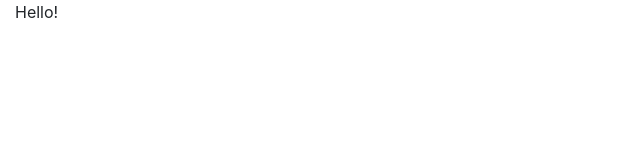
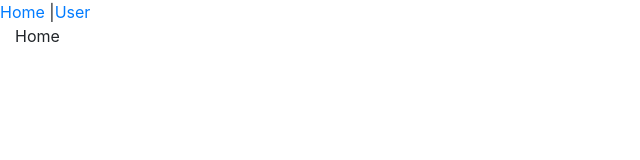
Before and after one commit to aliskander84/random-users-react, a React (Create React App) app: page / in a window 1280 px wide. Shown: the top 160 px of the page, without its empty margins (0-640 px from the left). Built offline with nearby package versions, Linux system fonts and the light colour scheme.

Commit message:
added router, Home User Header components

```diff
--- a/package.json
+++ b/package.json
@@ -7,11 +7,13 @@
     "@types/react": "^16.9.0",
     "@types/react-dom": "^16.9.0",
     "@types/react-redux": "^7.1.7",
+    "@types/react-router-dom": "^5.1.4",
     "bootstrap": "^4.4.1",
     "react": "^16.13.1",
     "react-bootstrap": "^1.0.0",
     "react-dom": "^16.13.1",
     "react-redux": "^7.2.0",
+    "react-router-dom": "^5.1.2",
     "react-scripts": "3.4.1",
     "redux": "^4.0.5",
     "typescript": "~3.7.2"
--- a/src/App.tsx
+++ b/src/App.tsx
@@ -1,14 +1,13 @@
 import React from 'react'
 import Container from 'react-bootstrap/Container'
-import {useSelector} from 'react-redux'
-import {IState} from './store/types'
+import {Header} from './components/Header'
+import {RouterView} from './router/RouterView'
 
 export const App = () => {
-  const {hello} = useSelector<IState, IState>(state => state)
-
-  return (
+  return <>
+    <Header/>
     <Container fluid>
-      {hello}
+      <RouterView/>
     </Container>
-  )
+  </>
 }
--- /dev/null
+++ b/src/components/Header.tsx
@@ -0,0 +1,9 @@
+import React from 'react'
+import {NavLink} from 'react-router-dom'
+
+export const Header: React.FC = () => {
+  return <>
+    <NavLink to={'/'}>Home</NavLink> |
+    <NavLink to={'/user'}>User</NavLink>
+  </>
+}
--- a/src/index.tsx
+++ b/src/index.tsx
@@ -2,16 +2,19 @@ import React from 'react'
 import ReactDOM from 'react-dom'
 import 'bootstrap/dist/css/bootstrap.min.css'
 import {Provider} from 'react-redux'
-import {App} from './App'
 import {createStore} from 'redux'
 import {reducer} from './store/reducer'
+import {BrowserRouter} from 'react-router-dom'
+import {App} from './App'
 
 const store = createStore(reducer)
 
 const app = (
   <React.StrictMode>
     <Provider store={store}>
-      <App/>
+      <BrowserRouter>
+        <App/>
+      </BrowserRouter>
     </Provider>
   </React.StrictMode>
 )
--- /dev/null
+++ b/src/router/RouterView.tsx
@@ -0,0 +1,12 @@
+import React from 'react'
+import {Switch, Route, Redirect} from 'react-router-dom'
+import {User} from 'views/User'
+import {Home} from 'views/Home'
+
+export const RouterView = () => <>
+  <Switch>
+    <Route path={'/user'} component={User}/>
+    <Route path={'/'} exact component={Home}/>
+    <Redirect to={'/'}/>
+  </Switch>
+</>
--- /dev/null
+++ b/src/views/Home.tsx
@@ -0,0 +1,7 @@
+import React from 'react'
+
+export const Home: React.FC = () => {
+  return <>
+    Home
+  </>
+}
--- /dev/null
+++ b/src/views/User.tsx
@@ -0,0 +1,7 @@
+import React from 'react'
+
+export const User: React.FC = () => {
+  return <>
+    User
+  </>
+}
--- a/tsconfig.json
+++ b/tsconfig.json
@@ -17,7 +17,8 @@
     "resolveJsonModule": true,
     "isolatedModules": true,
     "noEmit": true,
-    "jsx": "react"
+    "jsx": "react",
+    "baseUrl": "src"
   },
   "include": [
     "src"
```
Also changed, not shown: 2 other files (tests, documents, lock files or other folders).
